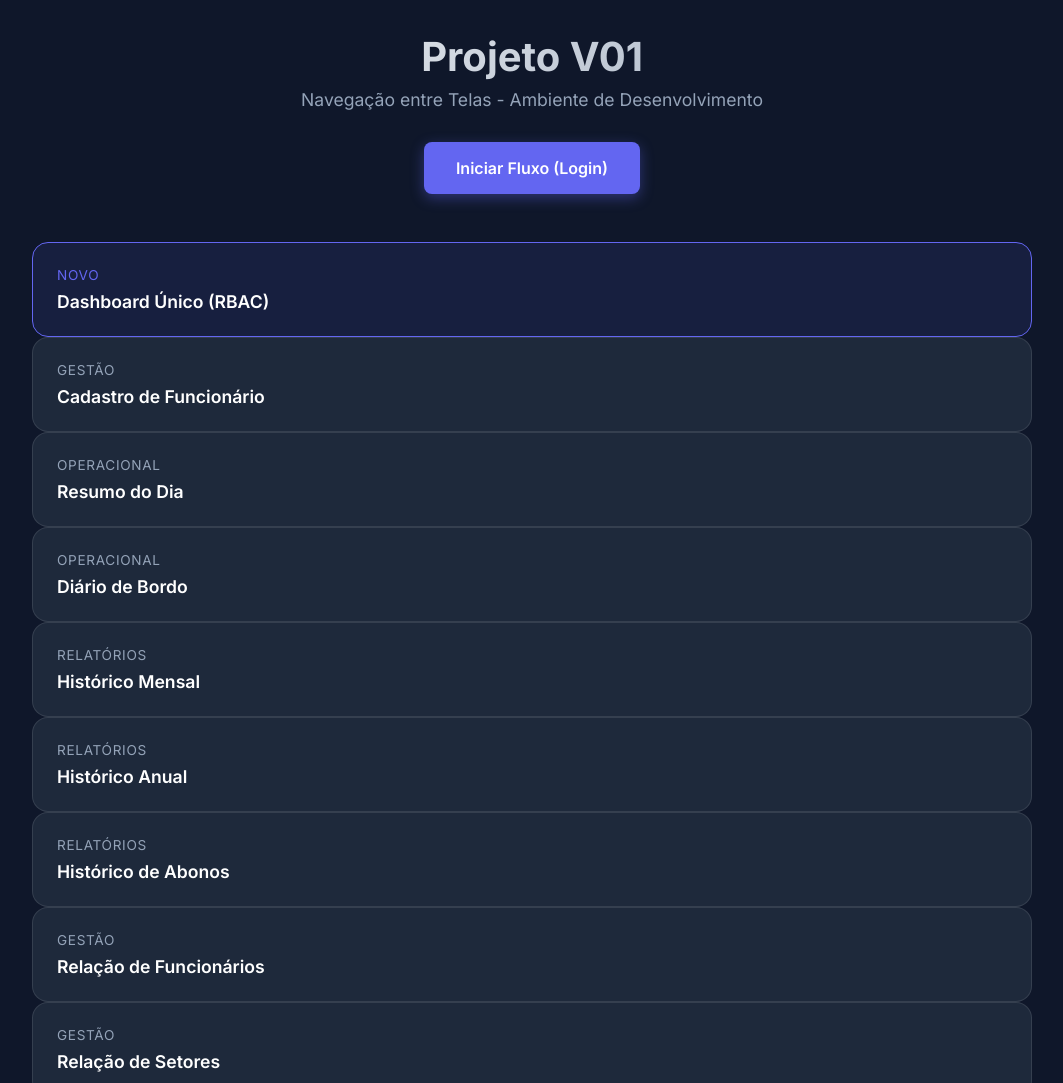
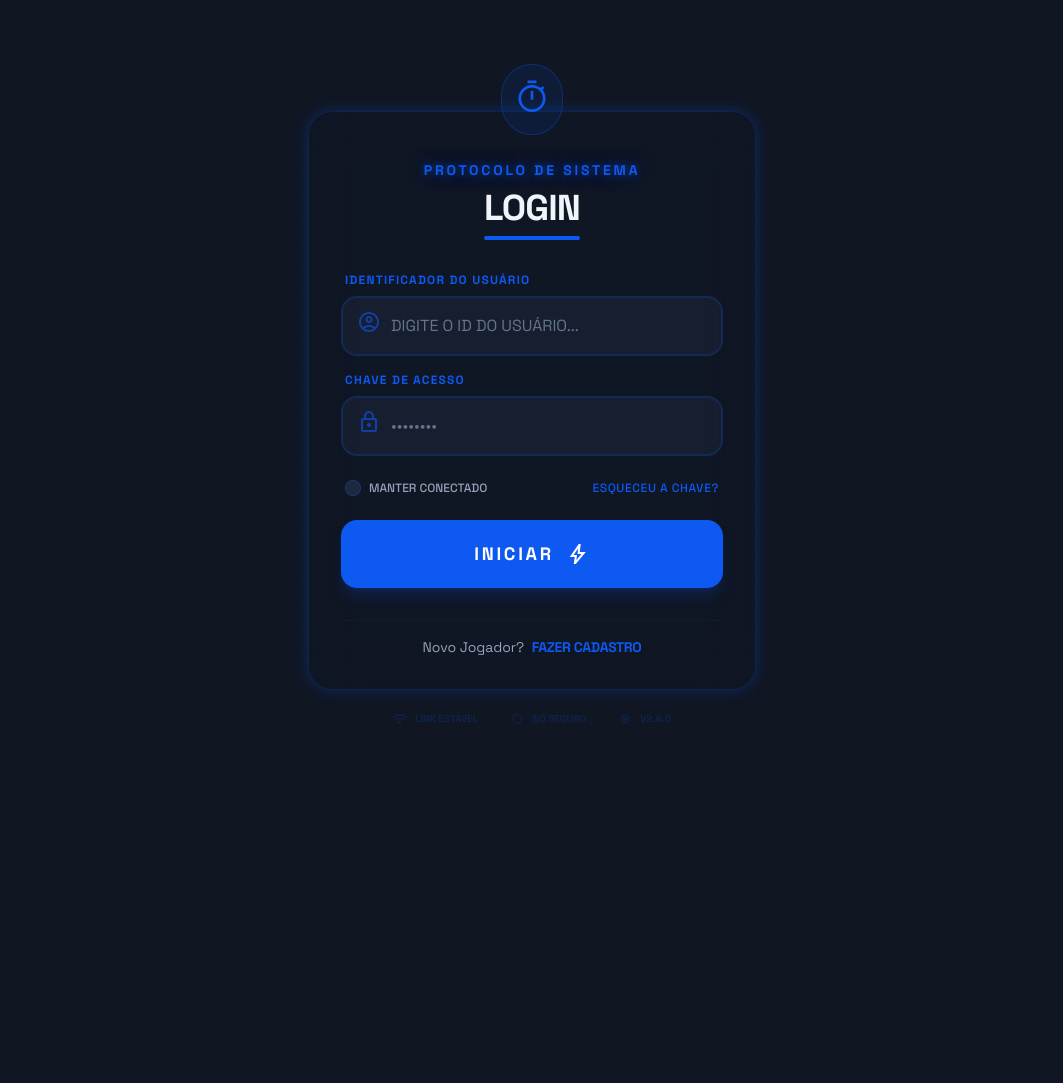
Before and after one commit to hlgeoengenharia/pontoeletronico_2026, a plain HTML site: page index.html in a window 1280 px wide. Shown: the top 1083 px of the page, without its empty margins (108-1171 px from the left). After the commit the page ends 800 px from the top, so only its background shows below. Drawn offline with nearby package versions, Linux system fonts and the light colour scheme; a script that the page names is missing.

Commit message:
Config: Definindo Login como página inicial (index.html) e movendo Hub para hub.html

```diff
--- a/index.html
+++ b/index.html
@@ -1,256 +1,179 @@
 <!DOCTYPE html>
-<html lang="pt-br">
+<html class="dark" lang="pt-br">
 
 <head>
-    <meta charset="UTF-8">
-    <meta name="viewport" content="width=device-width, initial-scale=1.0">
-    <title>Projeto V01 - Hub de Navegação</title>
-    <link href="https://fonts.googleapis.com/css2?family=Inter:wght@300;400;600;700&display=swap" rel="stylesheet">
+  <meta charset="utf-8">
+  <meta content="width=device-width, initial-scale=1.0" name="viewport">
+  <title>Sistema de Ponto - Login</title>
+  <script src="https://cdn.tailwindcss.com?plugins=forms,container-queries"></script>
+  <link href="https://fonts.googleapis.com/css2?family=Space+Grotesk:wght@300;400;500;600;700&amp;display=swap"
+    rel="stylesheet">
+  <link href="https://fonts.googleapis.com/css2?family=Material+Symbols+Outlined:wght@100..700,0..1&amp;display=swap"
+    rel="stylesheet">
+  <script src="js/theme.js?v=1.0"></script>
   <style>
-        :root {
-            --primary: #6366f1;
-            --primary-hover: #4f46e5;
-            --bg: #0f172a;
-            --card-bg: #1e293b;
-            --text: #f8fafc;
-            --text-muted: #94a3b8;
-            --glass: rgba(255, 255, 255, 0.03);
-            --border: rgba(255, 255, 255, 0.1);
+    .glow-text {
+      text-shadow: 0 0 10px rgba(13, 89, 242, 0.6), 0 0 20px rgba(13, 89, 242, 0.4);
     }
 
-        * {
-            margin: 0;
-            padding: 0;
-            box-sizing: border-box;
-            font-family: 'Inter', sans-serif;
+    .neon-border {
+      box-shadow: 0 0 15px rgba(13, 89, 242, 0.3);
     }
 
+    .bg-pattern {
+      background-image: radial-gradient(circle at 2px 2px, rgba(13, 89, 242, 0.05) 1px, transparent 0);
+      background-size: 24px 24px;
+    }
+  </style>
+  <style>
     body {
-            background-color: var(--bg);
-            color: var(--text);
-            min-height: 100vh;
-            display: flex;
-            flex-direction: column;
-            align-items: center;
-            padding: 2rem;
-            overflow-x: hidden;
-        }
-
-        .container {
-            max-width: 1000px;
-            width: 100%;
-        }
-
-        header {
-            text-align: center;
-            margin-bottom: 3rem;
-            animation: fadeInDown 0.8s ease-out;
-        }
-
-        h1 {
-            font-size: 2.5rem;
-            font-weight: 700;
-            background: linear-gradient(135deg, #fff 0%, #94a3b8 100%);
-            -webkit-background-clip: text;
-            background-clip: text;
-            -webkit-text-fill-color: transparent;
-            margin-bottom: 0.5rem;
-        }
-
-        p {
-            color: var(--text-muted);
-            font-size: 1.1rem;
-        }
-
-        .grid {
-            display: grid;
-            grid-template-columns: repeat(auto-fill, minmax(280px, 1fr));
-            gap: 1.5rem;
-            animation: fadeInUp 1s ease-out;
-        }
-
-        .card {
-            background: var(--card-bg);
-            border: 1px solid var(--border);
-            border-radius: 1rem;
-            padding: 1.5rem;
-            transition: all 0.3s cubic-bezier(0.4, 0, 0.2, 1);
-            text-decoration: none;
-            color: inherit;
-            display: flex;
-            flex-direction: column;
-            gap: 0.5rem;
-            position: relative;
-            overflow: hidden;
-        }
-
-        .card:hover {
-            transform: translateY(-5px);
-            border-color: var(--primary);
-            box-shadow: 0 10px 25px -5px rgba(0, 0, 0, 0.3), 0 0 15px rgba(99, 102, 241, 0.3);
-        }
-
-        .card::before {
-            content: '';
-            position: absolute;
-            top: 0;
-            left: 0;
-            width: 100%;
-            height: 100%;
-            background: linear-gradient(135deg, rgba(99, 102, 241, 0.1) 0%, transparent 100%);
-            opacity: 0;
-            transition: opacity 0.3s;
-        }
-
-        .card:hover::before {
-            opacity: 1;
-        }
-
-        .card h3 {
-            font-size: 1.1rem;
-            font-weight: 600;
-            color: #fff;
-        }
-
-        .card span {
-            font-size: 0.85rem;
-            color: var(--text-muted);
-            text-transform: uppercase;
-            letter-spacing: 0.05em;
-        }
-
-        .main-btn {
-            display: inline-block;
-            margin-top: 2rem;
-            padding: 1rem 2rem;
-            background: var(--primary);
-            color: white;
-            border-radius: 0.5rem;
-            font-weight: 600;
-            text-decoration: none;
-            transition: background 0.2s;
-            box-shadow: 0 4px 14px 0 rgba(99, 102, 241, 0.39);
-        }
-
-        .main-btn:hover {
-            background: var(--primary-hover);
-        }
-
-        @keyframes fadeInDown {
-            from {
-                opacity: 0;
-                transform: translateY(-20px);
-            }
-
-            to {
-                opacity: 1;
-                transform: translateY(0);
-            }
-        }
-
-        @keyframes fadeInUp {
-            from {
-                opacity: 0;
-                transform: translateY(20px);
-            }
-
-            to {
-                opacity: 1;
-                transform: translateY(0);
-            }
-        }
-
-        /* Scrollbar */
-        ::-webkit-scrollbar {
-            width: 8px;
-        }
-
-        ::-webkit-scrollbar-track {
-            background: var(--bg);
-        }
-
-        ::-webkit-scrollbar-thumb {
-            background: var(--card-bg);
-            border-radius: 10px;
-        }
-
-        ::-webkit-scrollbar-thumb:hover {
-            background: var(--primary);
+      min-height: max(884px, 100dvh);
     }
   </style>
 </head>
 
-<body>
-    <div class="container">
-        <header>
-            <h1>Projeto V01</h1>
-            <p>Navegação entre Telas - Ambiente de Desenvolvimento</p>
-            <a href="screens/pagina_login_01.html" class="main-btn">Iniciar Fluxo (Login)</a>
-        </header>
-
-            <a href="screens/dashboard.html" class="card" style="border-color: var(--primary); background: rgba(99, 102, 241, 0.1);">
-                <span style="color: var(--primary);">Novo</span>
-                <h3>Dashboard Único (RBAC)</h3>
-            </a>
-
-            <a href="screens/cadastro_funcionario.html" class="card">
-                <span>Gestão</span>
-                <h3>Cadastro de Funcionário</h3>
-            </a>
-            <a href="screens/resumo_dia.html" class="card">
-                <span>Operacional</span>
-                <h3>Resumo do Dia</h3>
-            </a>
-            <a href="screens/diario_funcionario.html" class="card">
-                <span>Operacional</span>
-                <h3>Diário de Bordo</h3>
-            </a>
-            <a href="screens/historico_mensal.html" class="card">
-                <span>Relatórios</span>
-                <h3>Histórico Mensal</h3>
-            </a>
-            <a href="screens/historico_anual.html" class="card">
-                <span>Relatórios</span>
-                <h3>Histórico Anual</h3>
-            </a>
-            <a href="screens/historico_abonos.html" class="card">
-                <span>Relatórios</span>
-                <h3>Histórico de Abonos</h3>
-            </a>
-            <a href="screens/relacao_funcionarios.html" class="card">
-                <span>Gestão</span>
-                <h3>Relação de Funcionários</h3>
-            </a>
-            <a href="screens/relacao_setores.html" class="card">
-                <span>Gestão</span>
-                <h3>Relação de Setores</h3>
-            </a>
-            <a href="screens/autorizacoes_abono.html" class="card">
-                <span>Gestão</span>
-                <h3>Autorizações de Abono</h3>
-            </a>
-            <a href="screens/cadastro_setores.html" class="card">
-                <span>Configuração</span>
-                <h3>Cadastro de Setores</h3>
-            </a>
-            <a href="screens/cadastro_cargos.html" class="card">
-                <span>Configuração</span>
-                <h3>Cadastro de Cargos</h3>
-            </a>
-            <a href="screens/cadastro_escalas.html" class="card">
-                <span>Configuração</span>
-                <h3>Cadastro de Escalas</h3>
-            </a>
-            <a href="screens/estatistica_funcionario.html" class="card">
-                <span>Análise</span>
-                <h3>Estatística do Funcionário</h3>
-            </a>
-            <a href="screens/perfil_funcionario.html" class="card">
-                <span>Perfil</span>
-                <h3>Perfil do Funcionário</h3>
-            </a>
+<body
+  class="bg-background-light dark:bg-background-dark font-display text-slate-900 dark:text-slate-100 min-h-screen flex items-center justify-center p-4 bg-pattern">
+  <div
+    class="relative w-full max-w-md flex flex-col gap-8 bg-slate-900/40 backdrop-blur-xl border border-primary/20 p-8 rounded-xl neon-border">
+    <div class="absolute -top-12 left-1/2 -translate-x-1/2 bg-primary/10 border border-primary/30 p-3 rounded-full">
+      <span class="material-symbols-outlined text-primary text-4xl">timer</span>
+    </div>
+    <div class="text-center space-y-2 pt-4">
+      <h2 class="text-primary font-bold tracking-[0.2em] text-sm uppercase glow-text">PROTOCOLO DE SISTEMA</h2>
+      <h1 class="text-4xl font-bold tracking-tight text-slate-100 uppercase">LOGIN</h1>
+      <div class="h-1 w-24 bg-primary mx-auto rounded-full mt-4"></div>
+    </div>
+    <div class="space-y-6">
+      <div class="space-y-4">
+        <label class="block">
+          <span class="text-xs font-bold text-primary uppercase tracking-widest ml-1 mb-2 block">IDENTIFICADOR
+            DO usuário</span>
+          <div class="relative flex items-center group">
+            <div class="absolute left-4 text-primary/60 group-focus-within:text-primary transition-colors">
+              <span class="material-symbols-outlined">account_circle</span>
+            </div>
+            <input id="username"
+              class="w-full bg-slate-800/50 border-2 border-primary/20 rounded-lg py-4 pl-12 pr-4 focus:border-primary focus:ring-0 text-slate-100 placeholder:text-slate-500 transition-all"
+              placeholder="DIGITE O ID DO USUÁRIO..." type="text">
+          </div>
+        </label>
+        <label class="block">
+          <span class="text-xs font-bold text-primary uppercase tracking-widest ml-1 mb-2 block">CHAVE DE
+            ACESSO</span>
+          <div class="relative flex items-center group">
+            <div class="absolute left-4 text-primary/60 group-focus-within:text-primary transition-colors">
+              <span class="material-symbols-outlined">lock</span>
+            </div>
+            <input id="password"
+              class="w-full bg-slate-800/50 border-2 border-primary/20 rounded-lg py-4 pl-12 pr-4 focus:border-primary focus:ring-0 text-slate-100 placeholder:text-slate-500 transition-all"
+              placeholder="••••••••" type="password">
+          </div>
+        </label>
+      </div>
+      <div class="flex items-center justify-between px-1">
+        <label class="flex items-center gap-2 cursor-pointer group">
+          <input class="rounded border-primary/30 bg-slate-800 text-primary focus:ring-primary/20" type="checkbox">
+          <span class="text-xs font-medium text-slate-400 group-hover:text-slate-300 transition-colors">MANTER
+            CONECTADO</span>
+        </label>
+        <a class="text-xs font-medium text-primary hover:text-primary/80 transition-colors uppercase tracking-wider"
+          href="#">ESQUECEU A CHAVE?</a>
+      </div>
+      <button id="login-btn"
+        class="w-full bg-primary hover:bg-primary/90 text-white font-bold py-5 rounded-lg transition-all transform active:scale-[0.98] shadow-lg shadow-primary/20 flex items-center justify-center gap-3 group">
+        <span class="tracking-[0.15em] text-lg uppercase">INICIAR</span>
+        <span class="material-symbols-outlined group-hover:translate-x-1 transition-transform">bolt</span>
+      </button>
+    </div>
+    <div class="pt-4 border-t border-primary/10 text-center">
+      <p class="text-sm text-slate-400">
+        Novo Jogador?
+        <a class="text-primary font-bold hover:underline underline-offset-4 ml-1 uppercase tracking-tight"
+          href="#">FAZER CADASTRO</a>
+      </p>
+    </div>
+    <div class="absolute -bottom-10 left-0 w-full flex justify-center gap-8 opacity-20">
+      <div class="flex items-center gap-2 text-[10px] text-primary uppercase font-bold"><span
+          class="material-symbols-outlined text-sm">wifi</span> LINK ESTÁVEL</div>
+      <div class="flex items-center gap-2 text-[10px] text-primary uppercase font-bold"><span
+          class="material-symbols-outlined text-sm">shield</span> NÓ SEGURO</div>
+      <div class="flex items-center gap-2 text-[10px] text-primary uppercase font-bold">
+        <span class="material-symbols-outlined text-sm">memory</span> V2.4.0
       </div>
     </div>
+  </div>
+
+  <style>
+    /* Toast Styles */
+    .custom-toast {
+      backdrop-filter: blur(12px);
+      box-shadow: 0 0 20px rgba(0, 0, 0, 0.5);
+    }
+
+    @keyframes slideDown {
+      from {
+        transform: translate(-50%, -20px);
+        opacity: 0;
+      }
+
+      to {
+        transform: translate(-50%, 0);
+        opacity: 1;
+      }
+    }
+  </style>
+
+  <script src="https://cdn.jsdelivr.net/npm/@supabase/supabase-js@2"></script>
+  <script type="module">
+    import { Auth } from './js/auth.js?v=6';
+    import { UI } from './js/ui-utils.js?v=6';
+
+    async function handleLogin() {
+      const user = document.getElementById('username').value;
+      const pass = document.getElementById('password').value;
+
+      if (!user || !pass) {
+        UI.showToast('Por favor, preencha todos os campos.', 'warning');
+        return;
+      }
+
+      UI.showLoader();
+      console.log('Tentando login para:', user);
+
+      try {
+        const result = await Auth.login(user, pass);
+        UI.hideLoader();
+
+        if (result.success) {
+          console.log('Login Sucesso:', result.user.nome_completo);
+          UI.showToast(`Bem-vindo, ${result.user.nome_completo}!`, 'success');
+
+          // Unificação: Todos os perfis vão para o dashboard.html em screens/
+          const finalUrl = `screens/dashboard.html?id=${result.user.id}&v=1.1`;
+          console.log('Redirecionando...', finalUrl);
+
+          // Mudança no botão para fallback visual
+          const btn = document.getElementById('login-btn');
+          btn.innerHTML = 'ENTRANDO...';
+          btn.classList.add('bg-green-600');
+
+          window.location.assign(finalUrl);
+        } else {
+          console.warn('Falha no login:', result.error);
+          UI.showToast(result.error || 'Identificador ou Chave incorretos.', 'error');
+        }
+      } catch (err) {
+        UI.hideLoader();
+        console.error('Erro crítico no script de login:', err);
+        UI.showToast('Erro no sistema de autenticação.', 'error');
+      }
+    }
+
+    document.getElementById('login-btn').addEventListener('click', handleLogin);
+    document.addEventListener('keypress', (e) => { if (e.key === 'Enter') handleLogin(); });
+  </script>
+
 </body>
 
 </html>
```
Also changed, not shown: hub.html (added, +256 -0 lines). Lines whose indentation alone changed are shown as unchanged.
